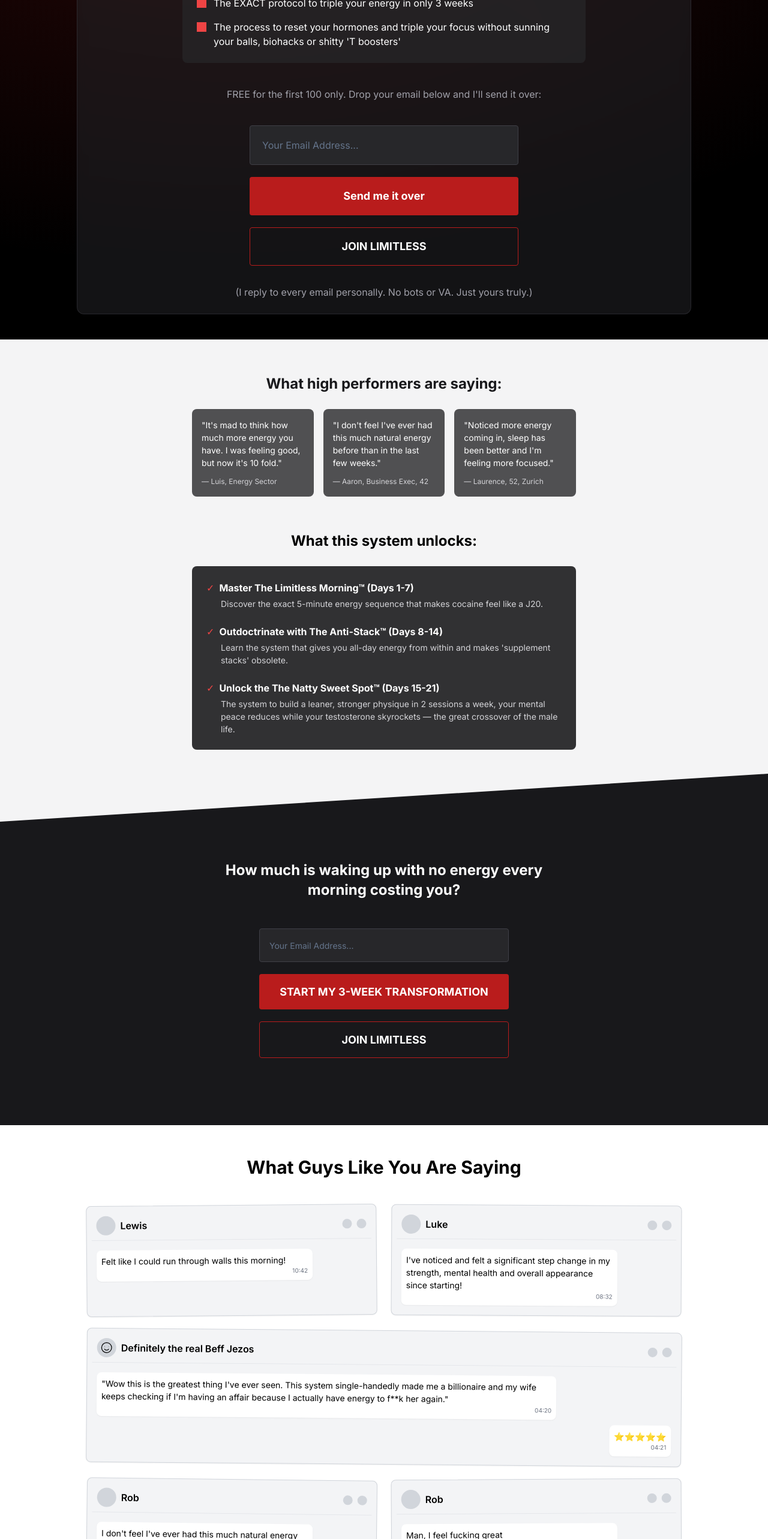
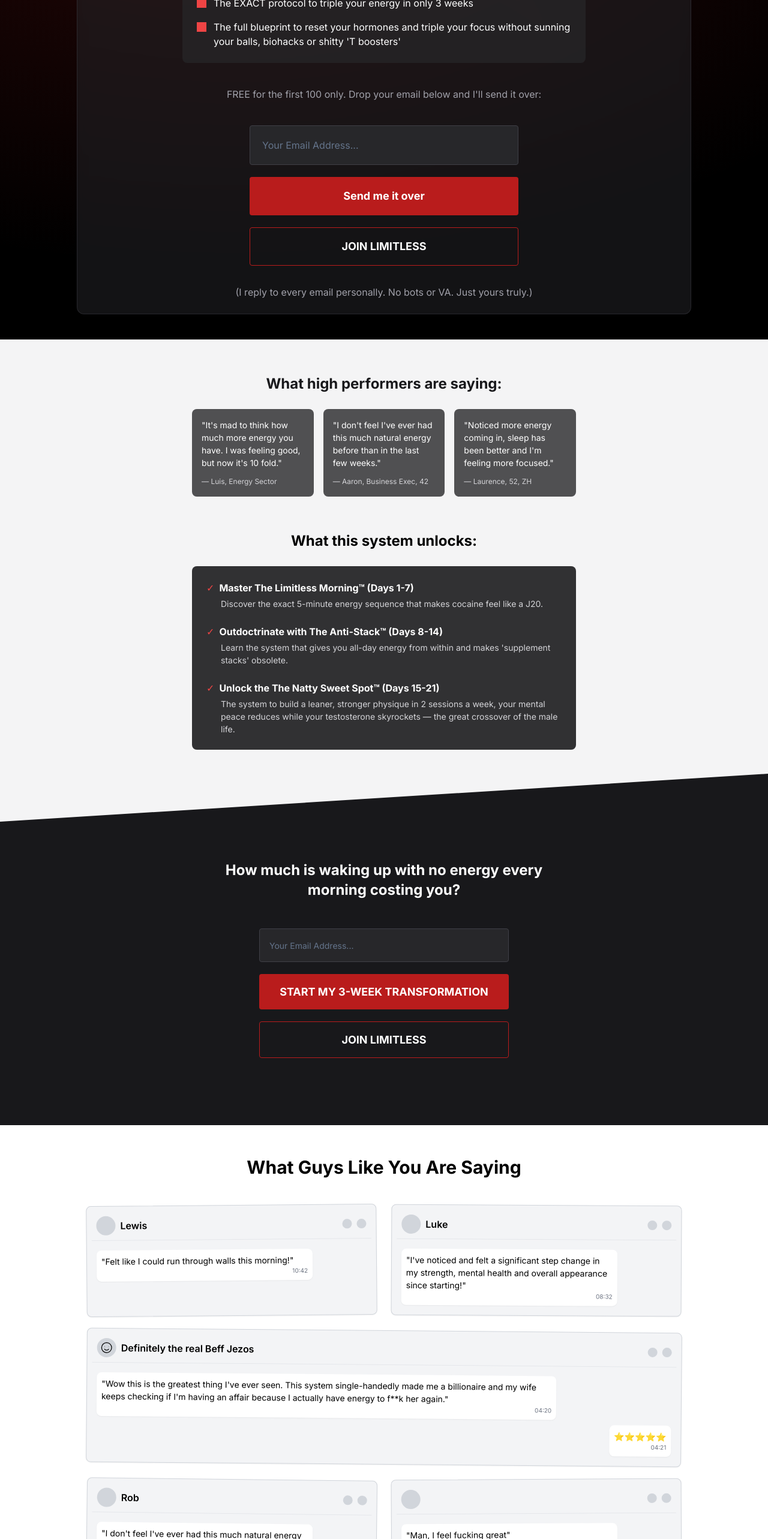
Before and after one commit to marleymcbride/antistack, a Next.js app: page /blueprint in a window 1280 px wide. Shown: the part 234-2800 px from the top of the page at 60% size. Built offline with nearby package versions, Linux system fonts and the light colour scheme.

Commit message:
Copywriting edited v2 - 24/7/25

```diff
--- a/app/page.tsx
+++ b/app/page.tsx
@@ -493,7 +493,7 @@ export default function Home() {
         <div className="container px-4 mx-auto max-w-4xl text-center">
           {/* Narrower container just for the headline */}
           <div className="mx-auto max-w-lg">
-            <p className="mb-10 text-2xl font-lg">Want the entire Limitless Systems to reach the top 1% over the next 90 days?</p>
+            <p className="mb-10 text-2xl font-lg">Want the entire Limitless Systems to reach the top 1% in the next 90 days?</p>
           </div>
 
           {/* Wider container for the button */}
--- a/components/email-signup.tsx
+++ b/components/email-signup.tsx
@@ -1,8 +1,8 @@
 'use client';
 
+import { useRouter } from 'next/navigation';
 import React from 'react';
 import { useForm } from 'react-hook-form';
-import { useRouter } from 'next/navigation';
 import { Button } from './ui/button';
 import { Input } from './ui/input';
 
@@ -121,7 +121,7 @@ export default function EmailSignup() {
               </svg>
             </span>
             <span>
-            The simple 3-step morning flow to wake up feeling amazing without caffeine
+            The simple 3-step morning flow to wake up feeling energized without caffeine
             </span>
           </li>
           <li className="flex items-start">
@@ -141,7 +141,7 @@ export default function EmailSignup() {
               </svg>
             </span>
             <span>
-              The process to reset your hormones and triple your focus without sunning your balls, biohacks or shitty &apos;T boosters&apos;
+              The full blueprint to reset your hormones and triple your focus without sunning your balls, biohacks or shitty &apos;T boosters&apos;
             </span>
           </li>
         </ul>
--- a/components/simple-testimonials.tsx
+++ b/components/simple-testimonials.tsx
@@ -19,7 +19,7 @@ export default function SimpleTestimonials() {
 
         <div className="p-4 rounded-lg bg-zinc-800/80">
           <p className="mb-3 text-sm text-white">&quot;Noticed more energy coming in, sleep has been better and I&apos;m feeling more focused.&quot;</p>
-          <p className="text-xs text-zinc-300">— Laurence, 52, Zurich</p>
+          <p className="text-xs text-zinc-300">— Laurence, 52, ZH</p>
         </div>
       </div>
     </>
--- a/components/testimonial-section.tsx
+++ b/components/testimonial-section.tsx
@@ -23,7 +23,7 @@ export default function TestimonialSection() {
             <div className="p-2 space-y-2">
               <div className="bg-white p-2 rounded-lg max-w-[80%] shadow-sm">
                 <p className="text-sm">
-                Felt like I could run through walls this morning!
+                &quot;Felt like I could run through walls this morning!&quot;
                 </p>
                 <p className="text-[10px] text-gray-500 text-right">10:42</p>
               </div>
@@ -46,7 +46,7 @@ export default function TestimonialSection() {
             <div className="p-2 space-y-2">
               <div className="bg-white p-2 rounded-lg max-w-[80%] shadow-sm">
                 <p className="text-sm">
-                  I&apos;ve noticed and felt a significant step change in my strength, mental health and overall appearance since starting!
+                &quot;I&apos;ve noticed and felt a significant step change in my strength, mental health and overall appearance since starting!&quot;
                 </p>
                 <p className="text-[10px] text-gray-500 text-right">08:32</p>
               </div>
@@ -117,7 +117,7 @@ export default function TestimonialSection() {
             <div className="p-2 space-y-2">
               <div className="bg-white p-2 rounded-lg max-w-[80%] shadow-sm">
                 <p className="text-sm">
-                I don&apos;t feel I&apos;ve ever had this much natural energy before than in the last few weeks. But yeah I&apos;m doing a lot but shit man my energy is good
+                &quot;I don&apos;t feel I&apos;ve ever had this much natural energy before than in the last few weeks. But yeah I&apos;m doing a lot but shit man my energy is good&quot;
                 </p>
                 <p className="text-[10px] text-gray-500 text-right">14:15</p>
               </div>
@@ -129,7 +129,7 @@ export default function TestimonialSection() {
             <div className="flex justify-between items-center p-2 mb-2 border-b border-gray-200">
               <div className="flex items-center">
                 <div className="mr-2 w-8 h-8 bg-gray-300 rounded-full"></div>
-                <p className="font-semibold">Rob</p>
+                <p className="font-semibold"></p>
               </div>
               <div className="flex space-x-2">
                 <div className="w-4 h-4 bg-gray-300 rounded-full"></div>
@@ -140,7 +140,7 @@ export default function TestimonialSection() {
             <div className="p-2 space-y-2">
               <div className="bg-white p-2 rounded-lg max-w-[80%] shadow-sm">
                 <p className="text-sm">
-                Man, I feel fucking great
+                &quot;Man, I feel fucking great&quot;
                 </p>
                 <p className="text-[10px] text-gray-500 text-right">06:50</p>
               </div>
```
